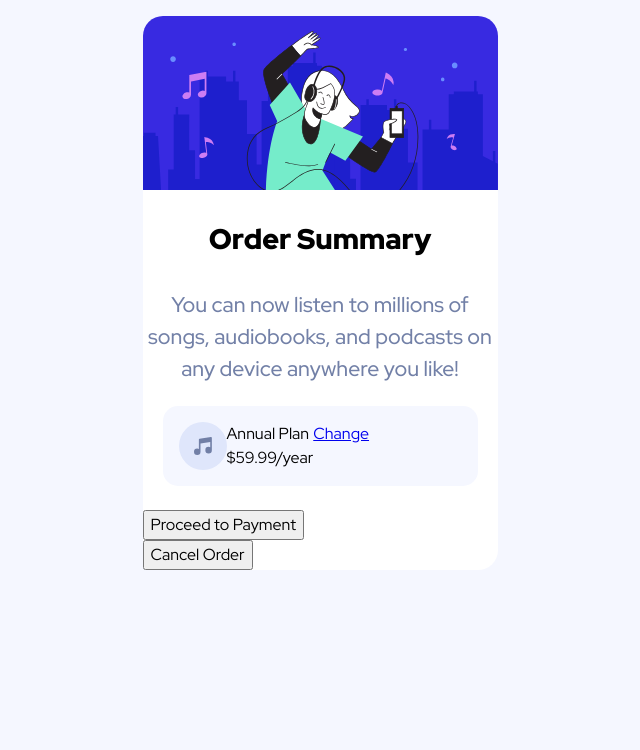
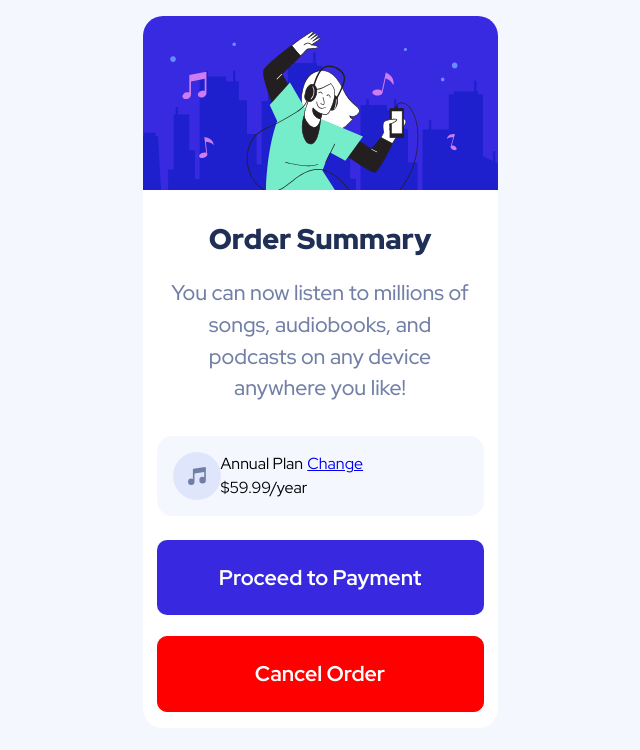
Before and after one commit to dottereldesign/order_summary_component, a plain HTML site: page index.html in a window 1280 px wide. Shown: the whole page, without its empty margins (320-960 px from the left). Drawn offline with Linux system fonts and the light colour scheme.

Commit message:
Add button styles, adjust min width and spacing to card elements.

```diff
--- a/style.css
+++ b/style.css
@@ -105,6 +105,7 @@ body {
   margin: 1em auto 1em auto;
   background-color: white;
   border-radius: 20px;
+  padding-bottom: 1em;
 }
 
 .card > img {
@@ -114,27 +115,48 @@ body {
 h2 {
   font-size: var(--fs-600);
   text-align: center;
-  margin: 1em 0 1em 0;
+  margin: 1em 0 0 0;
   font-weight: var(--fw-extra-bold);
+  color: var(--clr-neutral-300);
 }
 
 p {
   font-size: var(--fs-500);
   text-align: center;
-  margin: 1em 0 1em 0;
+  margin: 0.75em 0 1.5em 0;
   font-weight: var(--fw-regular);
   color: var(--clr-neutral-200);
+  padding: 0 1em 0 1em;
 }
 
 .card_plan-container {
   display: flex;
   padding: 1em;
   background-color: var(--clr-neutral-100);
-  width: min(315px, 100%);
+  width: calc(375px - 48px);
   margin: 0 auto 1.5em auto;
   border-radius: 15px;
 }
 
 button {
   display: block;
+  width: calc(375px - 48px);
+  margin: 0 auto;
+  border-radius: 10px;
+  border: none;
+  font-size: var(--fs-500);
+  padding: 1em;
+  font-weight: var(--fw-bold);
 }
+
+.card_cta-proceed {
+  background-color: var(--clr-primary-200);
+  color: white;
+  margin-bottom: 1em;
+}
+
+.card_cta-cancel {
+  background-color: #ff0000;
+  color: white;
+  border: 1px solid red;
+}
```
